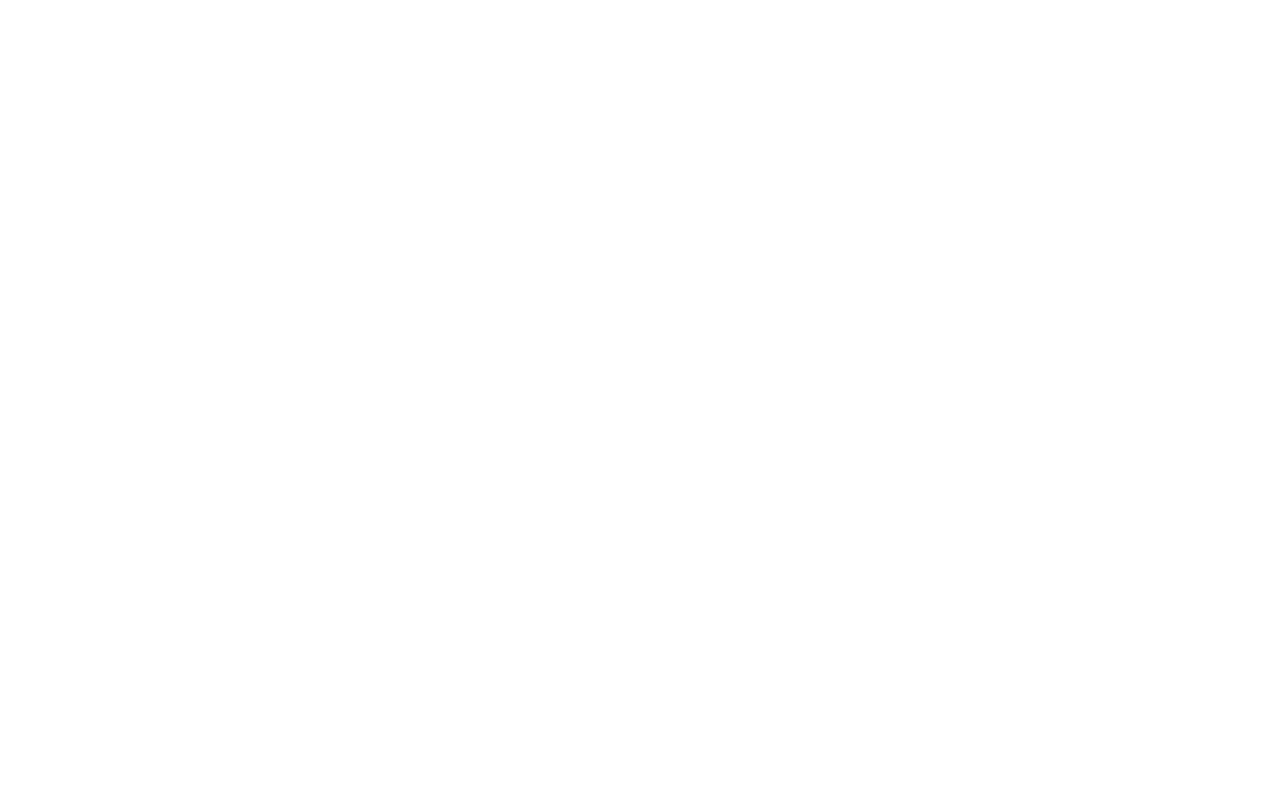
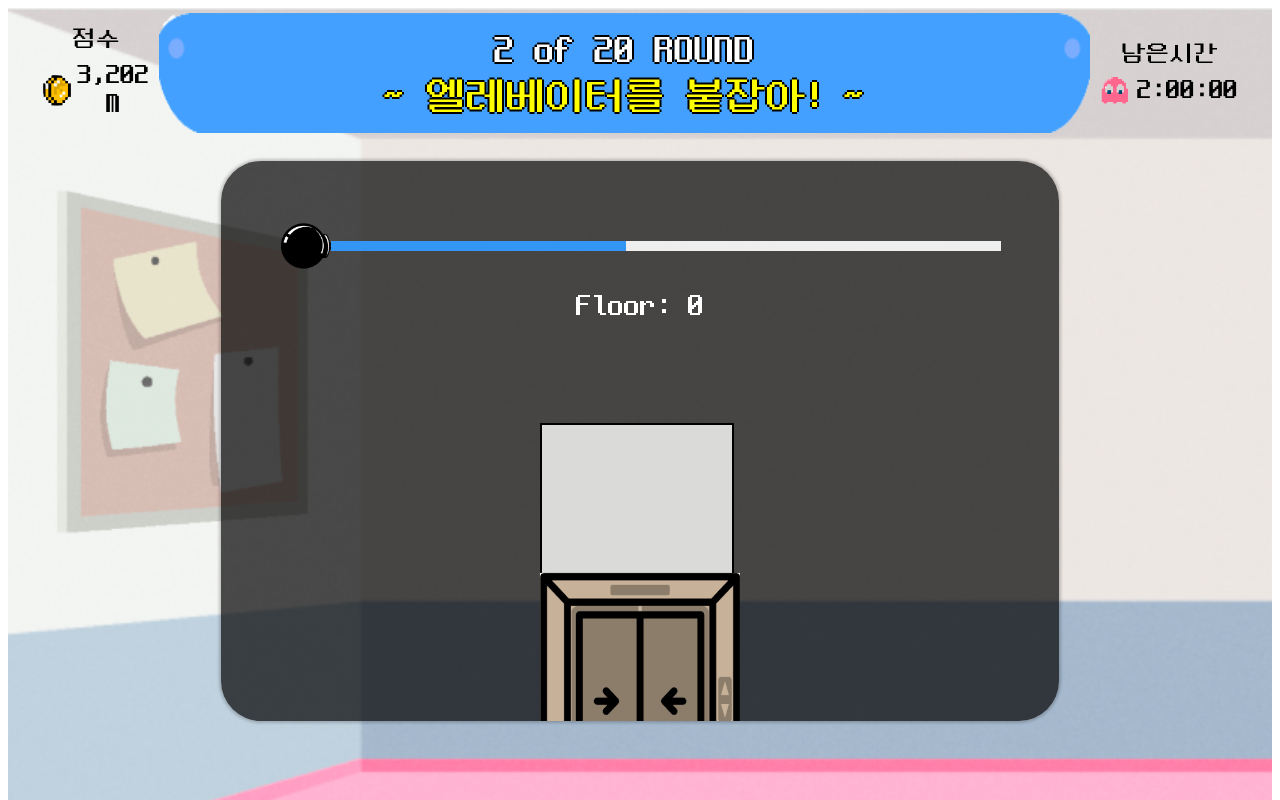
Before and after one commit to 98pej11/SSAvival, a React (Create React App) app in the folder frontend/: page /elevator in a window 1280 px wide. Before the commit this address had no page. Shown: the top 800 px of the page. Built offline with nearby package versions, Linux system fonts and the light colour scheme.

Commit message:
FEAT : 엘레베이터 잡기 게임 UI 틀 구현

```diff
--- a/frontend/src/App.js
+++ b/frontend/src/App.js
@@ -1,10 +1,12 @@
 import React from "react";
 import styled from "styled-components";
 import { BrowserRouter, Routes, Route } from "react-router-dom";
-import EmojiPage from "./pages/EmojiPage";
+
+import ElevatorPage from "./pages/ElevatorPage";
 import TissuePage from "./pages/TissuePage";
 import GamePage from "./pages/GamePage";
 import LockerPage from "./pages/LockerPage";
+import EmojiPage from "./pages/EmojiPage";
 
 const Pages = styled.div`
   position: relative;
@@ -19,6 +21,7 @@
           <Route path="/game" element={<GamePage />} />
           <Route path="/tissue" element={<TissuePage />} />
           <Route path="/locker" element={<LockerPage />} />
+          <Route path="/elevator" element={<ElevatorPage />} />
         </Routes>
       </Pages>
     </BrowserRouter>
--- /dev/null
+++ b/frontend/src/components/game/ElevatorGame.jsx
@@ -0,0 +1,92 @@
+import React, { useState } from "react";
+import styled from "styled-components";
+import Box from "@mui/material/Box";
+import elevator from "../../assets/elevator.png";
+
+const ElevatorImageWrapper = styled.div`
+  position: relative;
+`;
+
+const ElevatorImage = styled.img`
+  width: 200px;
+  position: relative;
+  animation: moveUpDown 0.8s ease-in-out infinite;
+  z-index: 2;
+
+  @keyframes moveUpDown {
+    0% {
+      transform: translateY(250px);
+    }
+    50% {
+      transform: translateY(-10px);
+    }
+    100% {
+      transform: translateY(250px);
+    }
+  }
+`;
+
+const CenterBox = styled.div`
+  position: absolute;
+  top: calc(50% - 10px);
+  width: 190px;
+  height: 230px;
+  background-color: rgba(255, 255, 255, 0.8);
+  border: 2px solid #000;
+  z-index: 1;
+`;
+
+const FloorComp = styled.div`
+  font-family: "neodgm", sans-serif;
+  font-size: 2rem;
+  color: white;
+`;
+
+export default function ElevatorGame() {
+  const [count, setCount] = useState(0); // count 값 상태로 관리
+
+  // ElevatorImage와 CenterBox의 위치가 일치하는지 확인하는 함수
+  const handleClick = () => {
+    const elevatorEl = document.querySelector(".elevator-image");
+    const centerBoxEl = document.querySelector(".center-box");
+
+    // ElevatorImage와 CenterBox의 위치가 일치하면 count 값을 증가시키도록 수정
+    if (
+      elevatorEl &&
+      centerBoxEl &&
+      elevatorEl.getBoundingClientRect().left <
+        elevatorEl.getBoundingClientRect().right &&
+      elevatorEl.getBoundingClientRect().right >
+        elevatorEl.getBoundingClientRect().left &&
+      elevatorEl.getBoundingClientRect().top <
+        elevatorEl.getBoundingClientRect().bottom &&
+      elevatorEl.getBoundingClientRect().bottom >
+        elevatorEl.getBoundingClientRect().top
+    ) {
+      setCount(count + 1);
+    }
+  };
+
+  return (
+    <Box
+      sx={{
+        display: "flex",
+        flexDirection: "column",
+        justifyContent: "center",
+        alignItems: "center",
+      }}
+    >
+      <FloorComp>Floor: {count}</FloorComp>
+      <ElevatorImageWrapper>
+        <ElevatorImage
+          src={elevator}
+          alt=""
+          className="elevator-image"
+          style={{ width: "200px" }}
+          onClick={handleClick}
+        />
+        <CenterBox className="center-box" />
+      </ElevatorImageWrapper>
+    </Box>
+  );
+}
--- a/frontend/src/components/game/GameComp.jsx
+++ b/frontend/src/components/game/GameComp.jsx
@@ -1,19 +1,22 @@
 import * as React from "react";
 import Box from "@mui/material/Box";
 import TimerBomb from "./TimerBomb";
+
+/* 게임 컴포넌트를 받는 상위 페이지 */
+
 export default function GameComp(props) {
   const { children } = props;
   return (
     <Box
       sx={{
-        // display: "inline-block",
-        // justifyContent: "center",
-        // alignItems: "center",
+        display: "inline-block",
+        justifyContent: "center",
+        alignItems: "center",
         flexWrap: "wrap",
         border: "none", // 테두리 없애기
         borderRadius: 10,
         boxShadow: "0px 0px 3px 2px rgba(0,0,0,0.2)", // 그림자 추가하기
-        backgroundColor: "rgba(255, 255, 255, 0.5)", // 배경색 투명하게 만들기
+        backgroundColor: "rgba(0, 0, 0, 0.7)", // 배경색 투명하게 만들기
         padding: 5,
         maxWidth: "60%", // 최대 너비 값 설정
         width: "100%",
--- /dev/null
+++ b/frontend/src/pages/ElevatorPage.jsx
@@ -0,0 +1,41 @@
+import React from "react";
+import styled from "styled-components";
+import ElevatorGame from "../components/game/ElevatorGame";
+import GameComp from "../components/game/GameComp";
+import Header from "../components/game/Header";
+import "../index.css";
+import game from "../assets/game.png";
+
+const Pages = styled.div`
+  background-image: url(${game});
+  background-size: cover;
+  position: relative;
+  width: 100%;
+  height: 100%;
+`;
+
+const myProps = {
+  title: "엘레베이터를 붙잡아!",
+  number: 2,
+};
+
+export default function ElevatorPage() {
+  return (
+    <Pages>
+      <Header props={myProps} />
+
+      <div
+        style={{
+          display: "flex",
+          justifyContent: "center",
+          marginTop: "1%",
+          height: "100vh",
+        }}
+      >
+        <GameComp props={myProps}>
+          <ElevatorGame {...myProps} />
+        </GameComp>
+      </div>
+    </Pages>
+  );
+}
--- a/frontend/src/pages/GamePage.jsx
+++ b/frontend/src/pages/GamePage.jsx
@@ -8,7 +8,8 @@
   position: relative;
 `;
 
-/*안쓰는페이지*/
+//  여러부운 여기는 안쓰는 페이지입니다 ~ 샘플페이지입니다 지나가세요
+
 export default function GamePage() {
   return (
     <Pages>
```
Also changed, not shown: frontend/src/assets/elevator.png (added).
